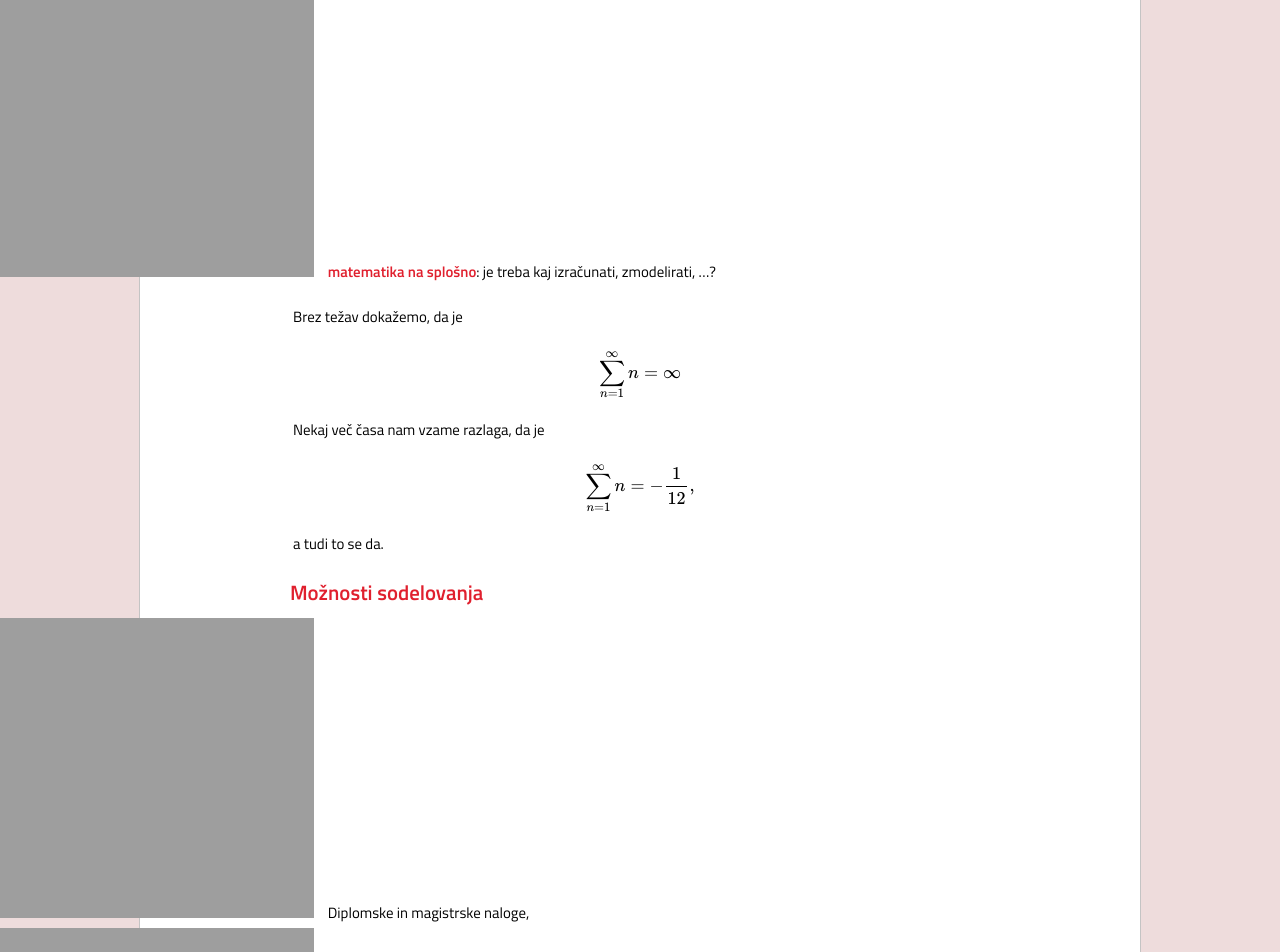
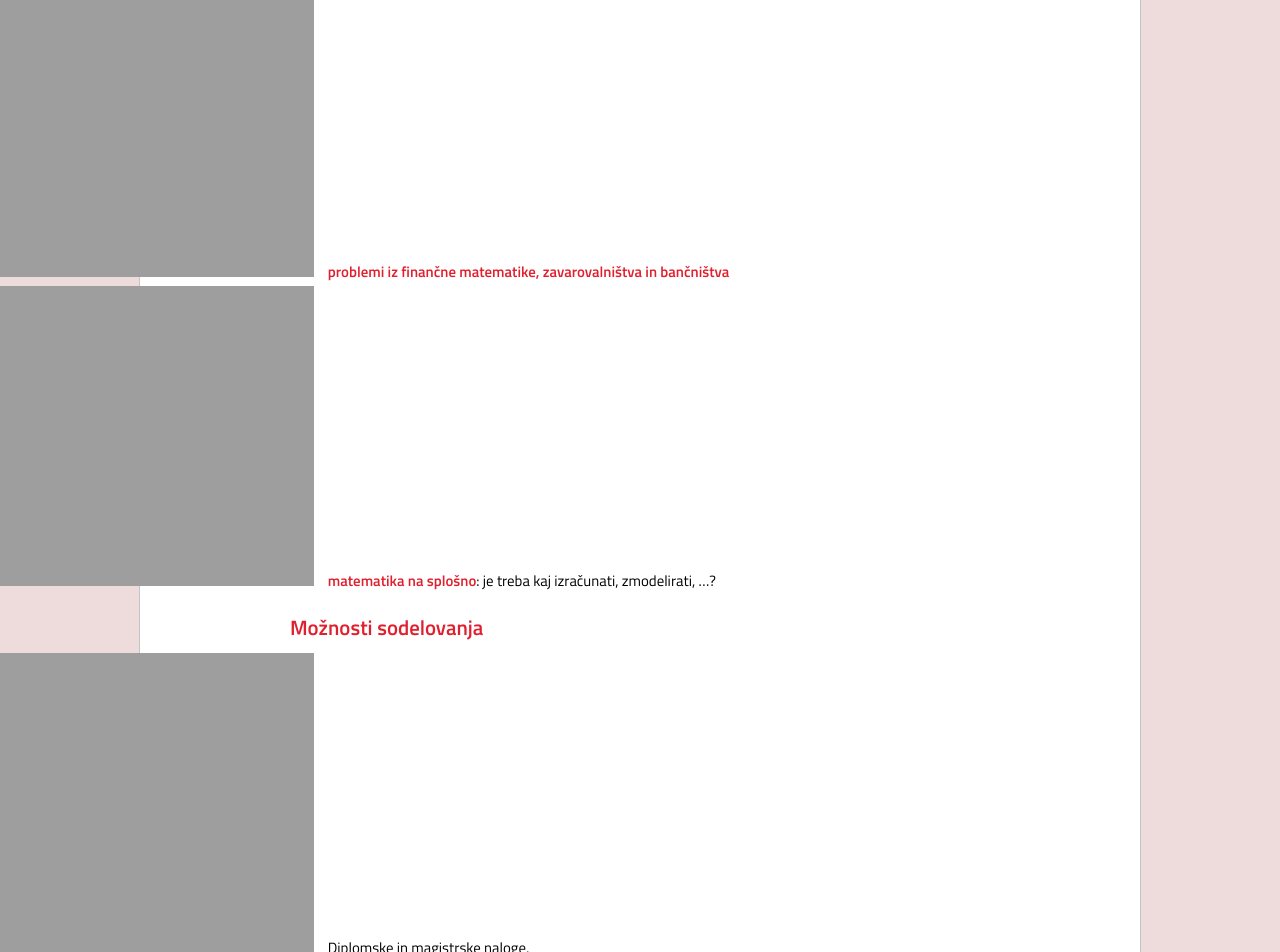
Before and after one commit to ul-fmf/olmu, a Jekyll site: the page built from index.md, in a window 1280 px wide and 1400 px high, scrolled down 1508 px. Shown: the top 952 px of the window. Built offline with Jekyll 4.4.1, drawn with Linux system fonts in a browser that asks for light colours; nearby versions of some CDN libraries; formulas are drawn with MathJax 3; a style sheet for code colours, icons or effects is not loaded; some of the changed text lies outside the part shown.

Commit message:
Update index.md

```diff
--- a/index.md
+++ b/index.md
@@ -13,24 +13,11 @@ Vi imate probleme. Mi jih rešimo.
 - **optimizacija**: je vaša rešitev neoptimalna?
 - **strojno učenje**:  imate preveč podatkov, pa iz njih ne morete izvleči pravih informacij?
 - **dokaz pravilnosti**: je treba preveriti, da program deluje pravilno?
+- **problemi iz finančne matematike, zavarovalništva in bančništva**
 - **matematika na splošno**: je treba kaj izračunati, zmodelirati, ...?
-
-Brez težav dokažemo, da je
-
-$$
-\sum_{n = 1}^\infty n = \infty
-$$
-
-Nekaj več časa nam vzame razlaga, da je
-
-$$
-\sum_{n = 1}^\infty n = -\frac{1}{12},
-$$
-
-a tudi to se da.
-
 
 ## Možnosti sodelovanja
 
 - Diplomske in magistrske naloge,
-- Konkretnejši projetki, ki zahtevajo poglobljeno analizo.
+- Konkretnejši projetki, ki zahtevajo poglobljeno analizo,
+- Raziskovalna sodelovanja.
```
